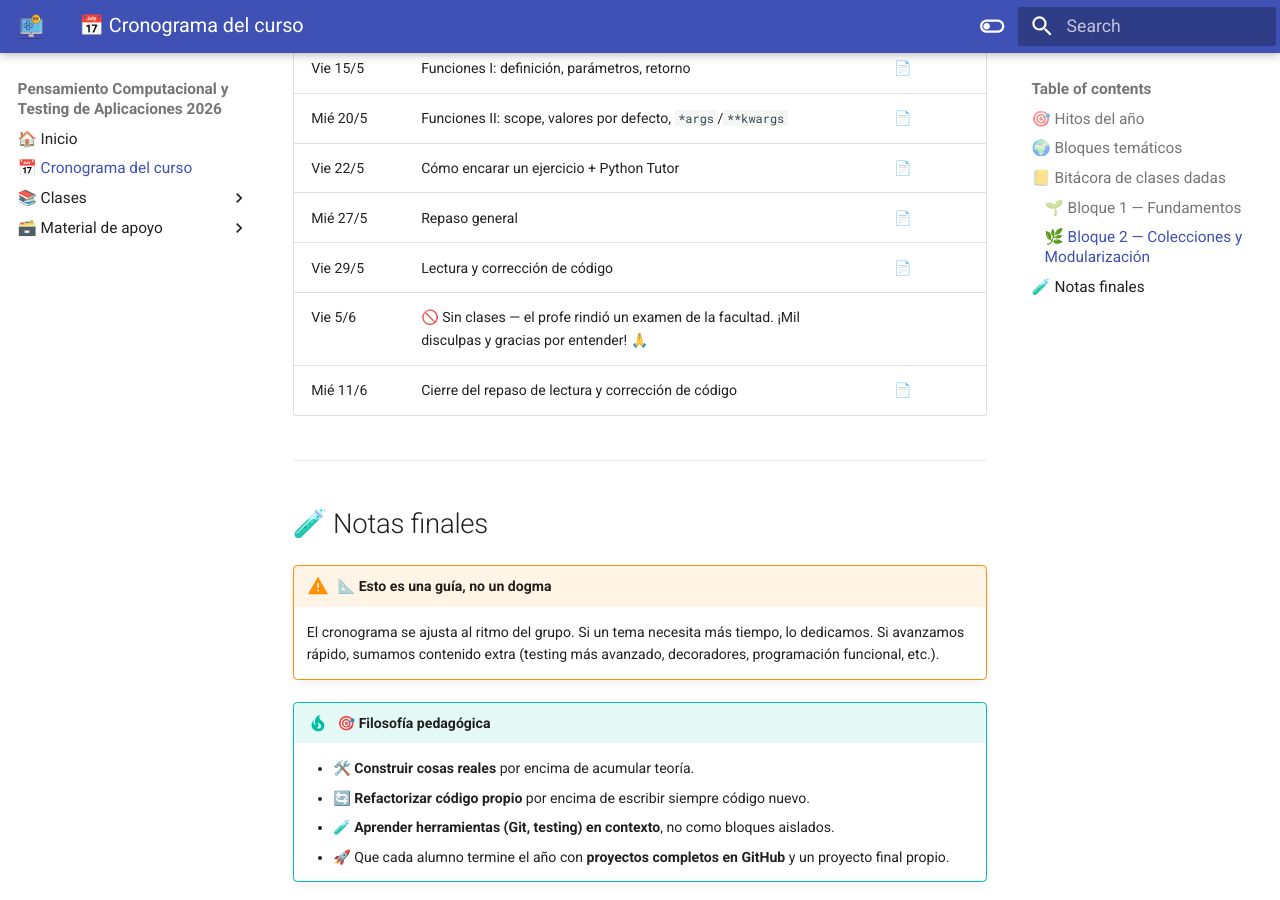
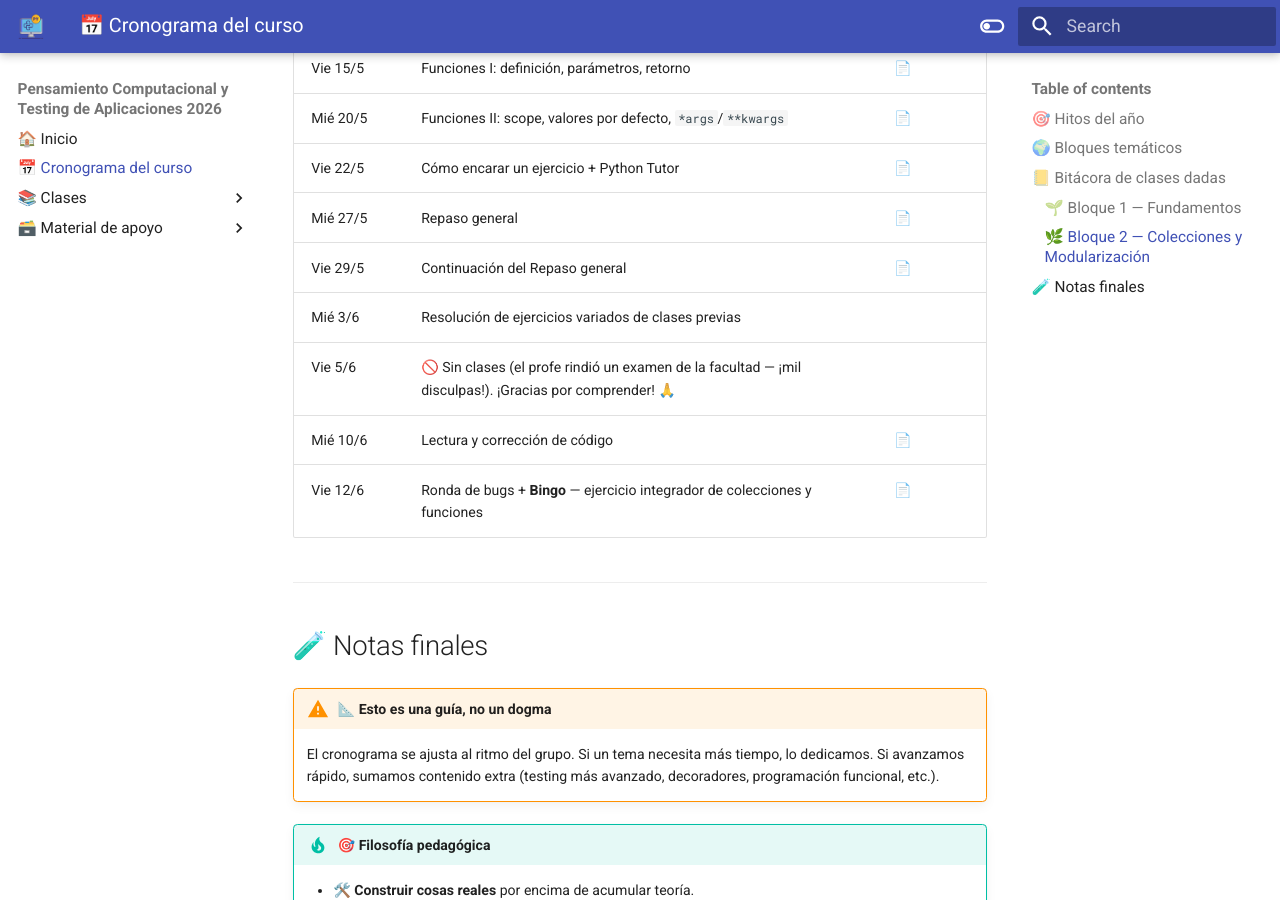
Before and after one commit to MaxiNunez24/pensamiento-computacional-testing-2026, an MkDocs documentation site: the page built from docs/cronograma.md, in a window 1280 px wide and 900 px high, scrolled down 3705 px. Built offline with MkDocs 1.6.1 and Material for MkDocs 9.7.7, drawn with Linux system fonts in a browser that asks for light colours.

Commit message:
Bitácora con fechas reales (27/5 al 12/6) + gitignore de Astro en main
- Bitácora: 29/5 continuación del repaso; 3/6 resolución de ejercicios variados;
  5/6 sin clases (examen del profe) con agradecimiento por comprender; 10/6
  lectura y corrección; 12/6 ronda de bugs + Bingo.
- Run-of-show privado renombrado a la fecha real (Vie 12/6).
- .gitignore: entradas de Astro (node_modules, dist, .astro) tambien en main,
  para que un add nunca arrastre dependencias.

Co-Authored-By: Claude Opus 4.8 <noreply@anthropic.com>

```diff
--- a/docs/cronograma.md
+++ b/docs/cronograma.md
@@ -107,12 +107,13 @@
 | Mié 20/5 | Funciones II: scope, valores por defecto, `*args`/`**kwargs` | [📄](./clases/python/06_funciones/funciones_2.md) |
 | Vie 22/5 | Cómo encarar un ejercicio + Python Tutor | [📄](./clases/python/06_funciones/como_encarar_ejercicios.md) |
 | Mié 27/5 | Repaso general | [📄](./clases/python/06_funciones/repaso.md) |
-| Vie 29/5 | Lectura y corrección de código | [📄](./clases/python/06_funciones/lectura_codigo.md) |
-| Vie 5/6 | 🚫 Sin clases — el profe rindió un examen de la facultad. ¡Mil disculpas y gracias por entender! 🙏 | |
-| Mié 11/6 | Cierre del repaso de lectura y corrección de código | [📄](./clases/python/06_funciones/lectura_codigo.md) |
+| Vie 29/5 | Continuación del Repaso general | [📄](./clases/python/06_funciones/repaso.md) |
+| Mié 3/6 | Resolución de ejercicios variados de clases previas | |
+| Vie 5/6 | 🚫 Sin clases (el profe rindió un examen de la facultad — ¡mil disculpas!). ¡Gracias por comprender! 🙏 | |
+| Mié 10/6 | Lectura y corrección de código | [📄](./clases/python/06_funciones/lectura_codigo.md) |
+| Vie 12/6 | Ronda de bugs + **Bingo** — ejercicio integrador de colecciones y funciones | [📄](./clases/python/06_funciones/bingo.md) |
 
-<!-- Próxima — Vie 13/6: ronda de bugs del Bingo (al pizarrón) + armar el Bingo entre todos.
-     Profe: si hubo clase el 3/6 (entre el 29/5 y el 5/6), agregá su fila con el tema real. -->
+<!-- Próxima clase: agregá la fila acá abajo a medida que las vayas dando -->
 
 ---
 
```
Also changed, not shown: material-privado/clase-12-06_bingo_runofshow.md (renamed from material-privado/clase-13-06_bingo_runofshow.md, +1 -1 lines), 1 other file.
